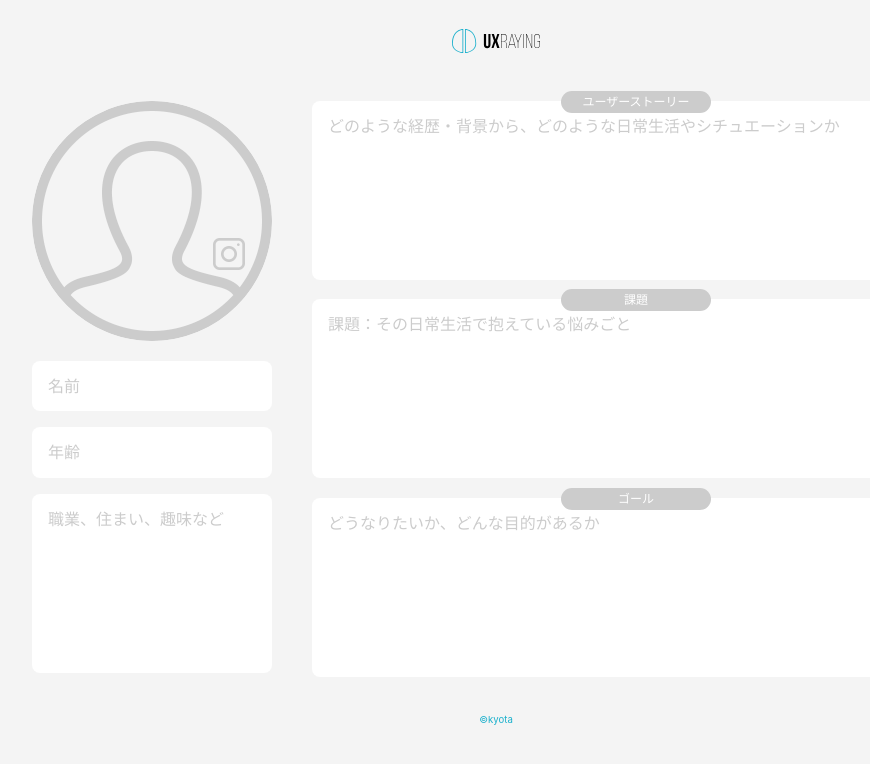
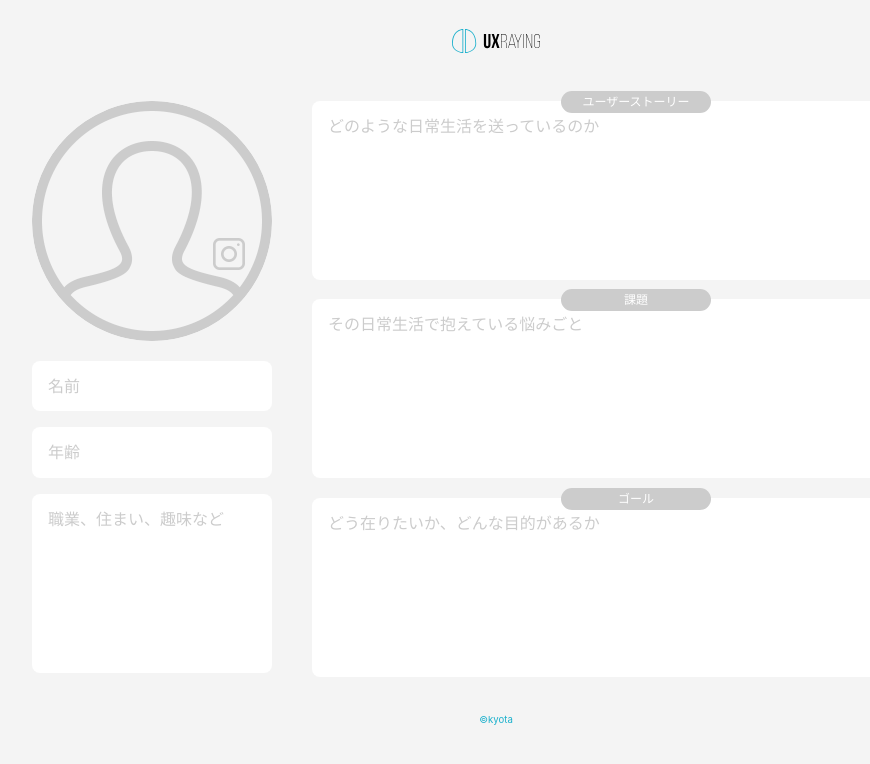
Before and after one commit to kyotar/uxraying, a Vue app in the folder persona/: page / in a window 1280 px wide. Shown: the top 764 px of the page, without its empty margins (144-1014 px from the left). Built offline with nearby package versions, Linux system fonts and the light colour scheme.

Commit message:
文言調整

```diff
--- a/persona/src/App.vue
+++ b/persona/src/App.vue
@@ -14,9 +14,9 @@
       </section>
 
       <section class="user-data">
-        <fieldset><legend>ユーザーストーリー</legend><textarea placeholder="どのような経歴・背景から、どのような日常生活やシチュエーションか" rows="8" v-model="story" @keyup="setStorage('story')" @change="setStorage('story')" /></fieldset>
-        <fieldset><legend>課題</legend><textarea placeholder="課題：その日常生活で抱えている悩みごと" rows="8" v-model="issue" @keyup="setStorage('issue')" @change="setStorage('issue')" /></fieldset>
-        <fieldset><legend>ゴール</legend><textarea placeholder="どうなりたいか、どんな目的があるか" rows="8" v-model="goal" @keyup="setStorage('goal')" @change="setStorage('goal')" /></fieldset>
+        <fieldset><legend>ユーザーストーリー</legend><textarea placeholder="どのような日常生活を送っているのか" rows="8" v-model="story" @keyup="setStorage('story')" @change="setStorage('story')" /></fieldset>
+        <fieldset><legend>課題</legend><textarea placeholder="その日常生活で抱えている悩みごと" rows="8" v-model="issue" @keyup="setStorage('issue')" @change="setStorage('issue')" /></fieldset>
+        <fieldset><legend>ゴール</legend><textarea placeholder="どう在りたいか、どんな目的があるか" rows="8" v-model="goal" @keyup="setStorage('goal')" @change="setStorage('goal')" /></fieldset>
       </section>
     </main>
     <footer><small><a href="https://twitter.com/kyota" target="_blank">©kyota</a></small></footer>
```
